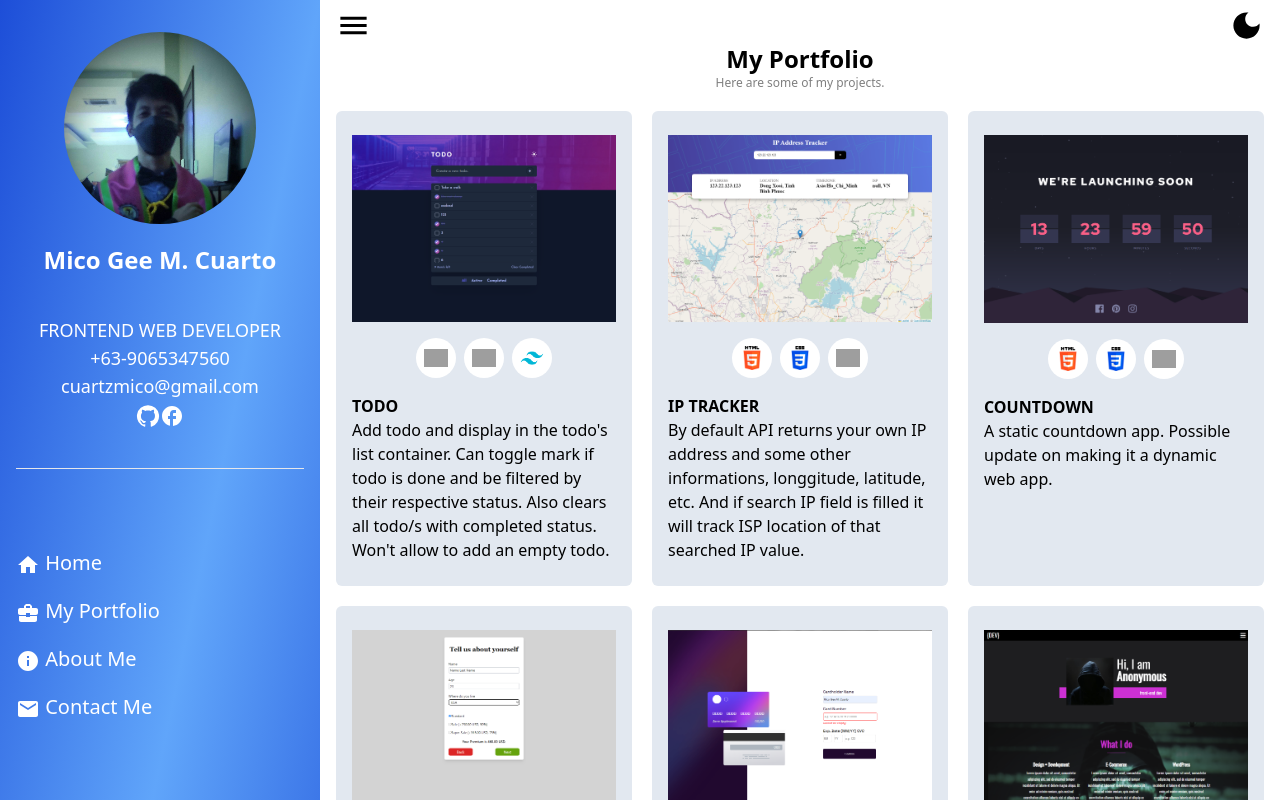
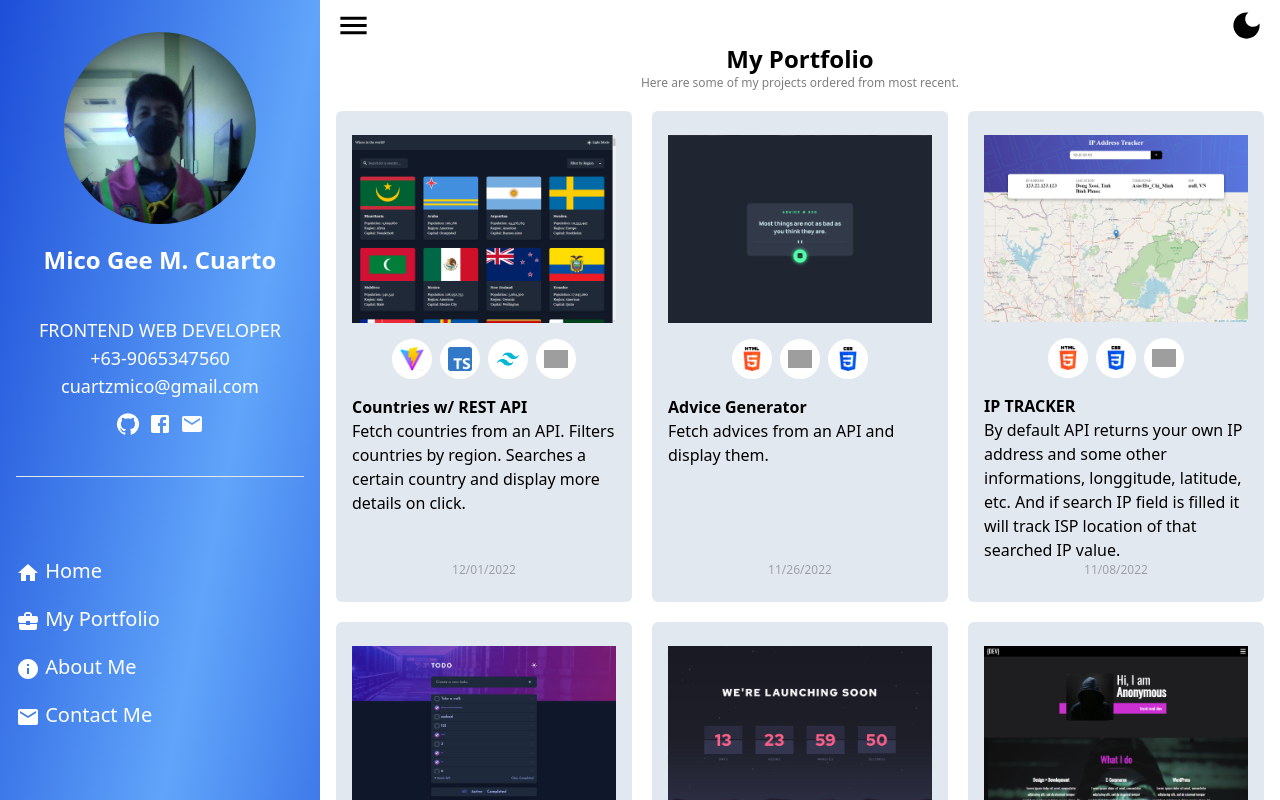
Before and after one commit to trander123/My-Portfolio, a React (Create React App) app: page /portfolio in a window 1280 px wide. Shown: the top 800 px of the page. Built offline with nearby package versions, Linux system fonts and the light colour scheme; grey boxes are pictures that could not be loaded; the HTML template or start-up script is replaced by a standard one.

Commit message:
Added dates and sorted from most recent projects

```diff
--- a/src/components/NavAvatar.jsx
+++ b/src/components/NavAvatar.jsx
@@ -1,6 +1,7 @@
 import React from "react";
 import GitHubIcon from "@mui/icons-material/GitHub";
-import FacebookRoundedIcon from "@mui/icons-material/FacebookRounded";
+import FacebookIcon from "@mui/icons-material/Facebook";
+import EmailIcon from "@mui/icons-material/Email";
 
 export const NavAvatar = () => {
   return (
@@ -8,23 +9,38 @@ export const NavAvatar = () => {
       <img
         src="./images/avatar.jpg"
         alt=""
-        className=" w-48 h-48  rounded-full mb-2.5 sm:mb-5 object-cover "
+        className="w-48 h-48  rounded-full mb-2.5 sm:mb-5 object-cover "
       />
       <div className="flex flex-col text-center text-lg">
         <span className=" text-2xl mb-5 sm:mb-10 font-bold">
           Mico Gee M. Cuarto
         </span>
-        <span className=" font-light">FRONTEND WEB DEVELOPER</span>
+        <span className="font-light">FRONTEND WEB DEVELOPER</span>
         <span>+63-9065347560</span>
-        <span>cuartzmico@gmail.com</span>
         <span>
-          <a href="https://github.com/trander123">
+          <a href="mailto:cuartzmico@gmail.com">cuartzmico@gmail.com</a>
+        </span>
+        <div className="space-x-2 mt-2">
+          <a
+            rel="noreferrer"
+            href="https://github.com/trander123"
+            target={"_blank"}
+            className=" hover:opacity-70"
+          >
             <GitHubIcon />
           </a>
-          <a href="https://www.facebook.com/profile.php?id=100070423729021">
-            <FacebookRoundedIcon />
+          <a
+            rel="noreferrer"
+            target={"_blank"}
+            href="https://www.facebook.com/profile.php?id=100070423729021"
+            className=" hover:opacity-70"
+          >
+            <FacebookIcon />
           </a>
-        </span>
+          <a href="mailto:cuartzmico@gmail.com" className=" hover:opacity-70">
+            <EmailIcon />
+          </a>
+        </div>
       </div>
     </div>
   );
--- a/src/constants/porfolio.json
+++ b/src/constants/porfolio.json
@@ -4,62 +4,71 @@
     "description": "Add todo and display in the todo's list container. Can toggle mark if todo is done and be filtered by their respective status. Also clears all todo/s with completed status. Won't allow to add an empty todo.",
     "link": "",
     "technologies": ["react", "js", "tailwindcss"],
-    "imgUrl": "./images/todo-app.png"
+    "imgUrl": "./images/todo-app.png",
+    "date": 1666454100000
   },
   {
     "projName": "IP TRACKER",
     "description": "By default API returns your own IP address and some other informations, longgitude, latitude, etc. And if search IP field is filled it will track ISP location of that searched IP value.",
     "link": "",
     "technologies": ["html", "css", "js"],
-    "imgUrl": "./images/ip-tracker.png"
+    "imgUrl": "./images/ip-tracker.png",
+    "date": 1667937660000
   },
   {
     "projName": "COUNTDOWN",
     "description": "A static countdown app. Possible update on making it a dynamic web app.",
     "link": "",
     "technologies": ["html", "css", "js"],
-    "imgUrl": "./images/countdown.png"
+    "imgUrl": "./images/countdown.png",
+    "date": 1666106880000
   },
   {
     "projName": "FORM WIZARD",
     "description": "An insurance multi step form wizard with dynamic functionalities. Auto update insurance prices onchange of age/package.",
     "link": "",
     "technologies": ["react", "js", "tailwindcss"],
-    "imgUrl": "./images/wizard-form.png"
+    "imgUrl": "./images/wizard-form.png",
+    "date": 1664998140000
   },
   {
     "projName": "Credit Card",
     "description": "A credit card with simple validations. It serves as a practice on css positioning for me way back then.",
     "link": "",
     "technologies": ["html", "css", "js"],
-    "imgUrl": "./images/credit-card.png"
+    "imgUrl": "./images/credit-card.png",
+    "date": 1665945600000
   },
   {
     "projName": "Anonymouse Landing Page",
     "description": "A simple Landing page to test my CSS skills way back then.",
     "link": "",
     "technologies": ["html", "css"],
-    "imgUrl": "./images/anon-landing-page.png"
+    "imgUrl": "./images/anon-landing-page.png",
+    "date": 1665949800000
   },
   {
     "projName": "Sorting Articles",
     "description": "Sorts list of datas by upvotes or date and vice versa",
     "link": "",
     "technologies": ["react", "js"],
-    "imgUrl": "./images/sorting-articles.png"
+    "imgUrl": "./images/sorting-articles.png",
+    "date": 1665257100000
   },
   {
     "projName": "Advice Generator",
     "description": "Fetch advices from an API and display them.",
     "link": "",
     "technologies": ["html", "js", "css"],
-    "imgUrl": "./images/advice-generator.png"
+    "imgUrl": "./images/advice-generator.png",
+    "date": 1669502160000
   },
   {
     "projName": "Countries w/ REST API",
     "description": "Fetch countries from an API. Filters countries by region. Searches a certain country and display more details on click.",
     "link": "",
     "technologies": ["vite", "ts", "tailwindcss", "react"],
-    "imgUrl": "./images/countries-with-api.png"
+    "imgUrl": "./images/countries-with-api.png",
+    "date": 1669912200000
   }
 ]
--- /dev/null
+++ b/src/helpers/dateFormatter.js
@@ -0,0 +1,11 @@
+export const dateFormatter = (timestamp) => {
+  const date = new Date(timestamp);
+  let day = date.getDate();
+  let month = date.getMonth() + 1;
+  const year = date.getFullYear();
+
+  day = day < 10 ? `0${day}` : day;
+  month = month < 10 ? `0${month}` : month;
+
+  return `${month}/${day}/${year}`;
+};
--- /dev/null
+++ b/src/helpers/sortByDate.js
@@ -0,0 +1,5 @@
+export const sortByDate = (arr) => {
+  const copy = [...arr];
+  copy.sort((a, b) => b.date - a.date);
+  return copy;
+};
--- a/src/pages/Portfolio.jsx
+++ b/src/pages/Portfolio.jsx
@@ -1,22 +1,30 @@
 import { ContentWrapper } from "../wrappers/ContentWrapper";
 import datas from "../constants/porfolio.json";
+import { useEffect, useState } from "react";
+import { sortByDate } from "../helpers/sortByDate";
+import { dateFormatter } from "../helpers/dateFormatter";
 
 export const Portfolio = () => {
-  const pageDescription = "Here are some of my projects.";
+  const pageDescription =
+    "Here are some of my projects ordered from most recent.";
+  const [projects, setProjects] = useState([]);
+  useEffect(() => {
+    setProjects(sortByDate(datas));
+  }, []);
   return (
     <ContentWrapper heading={"My Portfolio"} description={pageDescription}>
-      <div className=" grid sm:grid-cols-2 md:grid-cols-3 gap-5 justify-center mb-6 2xl:grid-cols-4">
-        {datas.map((project, index) => (
+      <div className="grid sm:grid-cols-2 md:grid-cols-3 gap-5 justify-center mb-6 2xl:grid-cols-4">
+        {projects.map((project, index) => (
           <div
             key={project.projName + index}
-            className=" flex flex-col items-center px-4 py-6 bg-slate-200 rounded-md dark:bg-zinc-800 ease-in-out duration-150 hover:scale-105 max-w-xs"
+            className="relative flex flex-col items-center px-4 py-6 bg-slate-200 rounded-md dark:bg-zinc-800 ease-in-out duration-150 hover:scale-105 max-w-xs re"
           >
             <img src={project.imgUrl} alt="" className=" w-full" />
             <div className="flex space-x-2 mt-4">
               {project.technologies.map((technology, index) => (
                 <div
                   key={technology + index}
-                  className=" w-10 h-10 p-2 rounded-full bg-white dark:bg-zinc-900 flex justify-center items-center"
+                  className="w-10 h-10 p-2 rounded-full bg-white dark:bg-zinc-900 flex justify-center items-center"
                 >
                   <img
                     src={`./icons/tech-icons/${technology}-icon.png`}
@@ -25,10 +33,14 @@ export const Portfolio = () => {
                 </div>
               ))}
             </div>
-            <div className="flex flex-col mt-4">
+            <div className="flex flex-col my-4">
               <span className=" font-bold">{project.projName}</span>
+
               <span>{project.description}</span>
             </div>
+            <p className="text-xs opacity-30 absolute bottom-6">
+              {dateFormatter(project.date)}
+            </p>
           </div>
         ))}
       </div>
```
